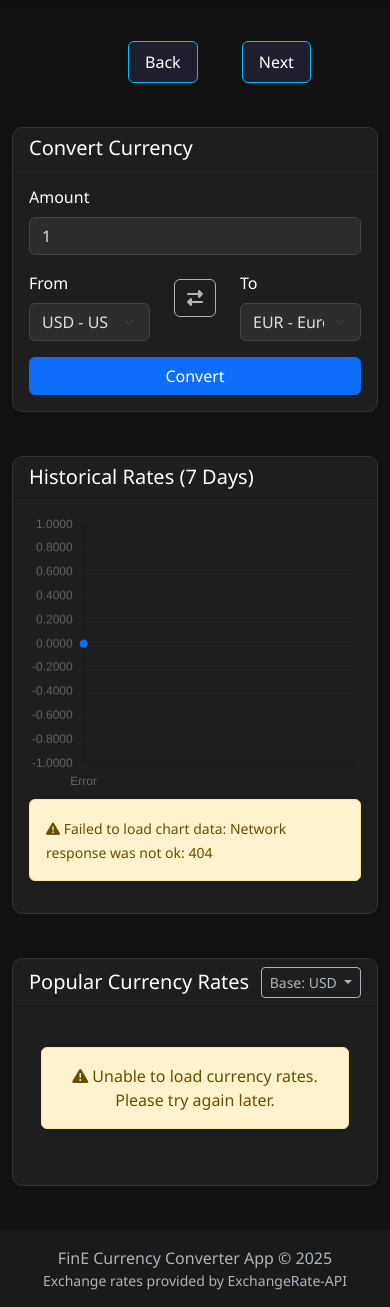
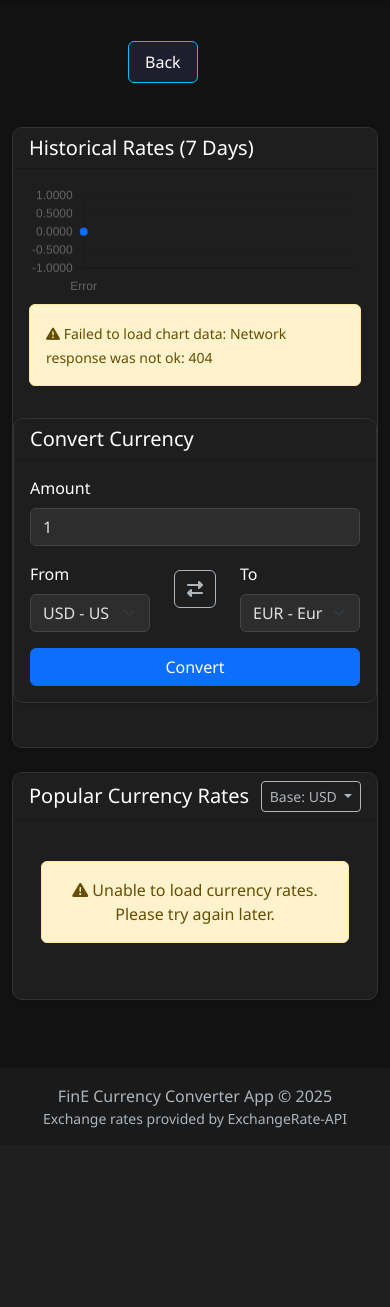
Before and after one commit to devteam-fine/multiCurrencyConverter, a Flask app: page /Dashboard in a window 390 px wide. Shown: the part 59-1366 px from the top of the page. After the commit the page ends 1187 px from the top, so only its background shows below. Run offline with Flask 3, Linux system fonts and the light colour scheme; data that the repository does not hold is empty.

Commit message:
added the conversion page

```diff
--- a/static/js/converter.js
+++ b/static/js/converter.js
@@ -53,6 +53,9 @@ document.addEventListener('DOMContentLoaded', function() {
 
     // Event Listeners
     converterForm.addEventListener('submit', handleConversion);
+    // amountInput.addEventListener('change', handleConversion)
+    // toCurrencySelect.addEventListener('change', handleConversion)
+    // fromCurrencySelect.addEventListener('change', handleConversion)
     swapButton.addEventListener('click', swapCurrencies);
     saveFavoriteButton.addEventListener('click', saveCurrentAsFavorite);
 
--- a/templates/index.html
+++ b/templates/index.html
@@ -31,11 +31,21 @@
         </div>
     </header>
 
-       <a href="/"class ="back-btn">Back</a>
-       <a href="/favorite"class ="next-btn">Next</a>
+    <a href="/"class ="back-btn">Back</a>
+    <!-- <a href="/favorite"class ="next-btn">Next</a> -->
     <main class="container my-4">
+        <div class="col-md-20 mh1 mb-4">
+            <div class="card shadow-sm">
+                <div class="card-header bg-light">
+                    <h2 class="h5 mb-0">Historical Rates (7 Days)</h2>
+                </div>
+                <div class="card-body">
+                    <canvas id="rates-chart" height="100"></canvas>
+                 </div>
+            <!--</div>
+        </div> -->
         <div class="row">
-            <div class="col-md-6 mb-4">
+            <div class="col-md-10 mb-4">
                 <div class="card shadow-sm">
                     <div class="card-header bg-light">
                         <h2 class="h5 mb-0">Convert Currency</h2>
@@ -90,20 +100,14 @@
                 </div>
             </div>
 
-            <div class="col-md-6 mb-4">
-                <div class="card shadow-sm">
-                    <div class="card-header bg-light">
-                        <h2 class="h5 mb-0">Historical Rates (7 Days)</h2>
-                    </div>
-                    <div class="card-body">
-                        <canvas id="rates-chart" height="250"></canvas>
-                    </div>
-                </div>
+        </div>
+        </div>
             </div>
-        </div>
+        <!-- </div> -->
+        <!-- </div> -->
 
         <div class="row">
-            <div class="col-12">
+            <div class="col-md-10 mb-4">
                 <div class="card shadow-sm">
                     <div class="card-header bg-light d-flex justify-content-between align-items-center">
                         <h2 class="h5 mb-0">Popular Currency Rates</h2>
```
